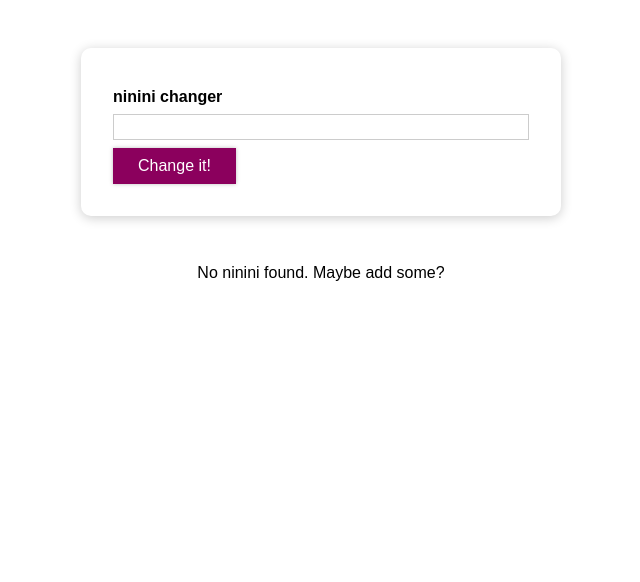
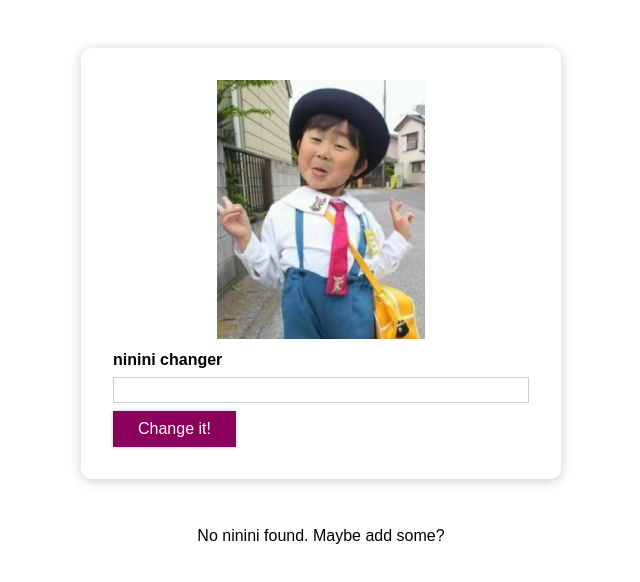
Before and after one commit to cesarplata/reactprjs, a React (Create React App) app: page / in a window 1280 px wide. Shown: the top 582 px of the page, without its empty margins (319-959 px from the left). Built offline with nearby package versions, Linux system fonts and the light colour scheme.

Commit message:
image added

```diff
--- a/src/App.css
+++ b/src/App.css
@@ -12,3 +12,11 @@
   box-shadow: 0 2px 12px rgba(0, 0, 0, 0.2);
   border-radius: 10px;
 }
+
+#goal-form .imageDiv{
+  text-align: center;
+}
+
+.main-image {
+  width: 50%;
+}
--- a/src/App.js
+++ b/src/App.js
@@ -3,6 +3,8 @@ import React, { useState } from 'react';
 import CourseGoalList from './components/CourseGoals/CourseGoalList/CourseGoalList';
 import CourseInput from './components/CourseGoals/CourseInput/CourseInput';
 import './App.css';
+
+import nininiImage from "./assets/ninini.png";
 
 const App = () => {
   const [courseGoals, setCourseGoals] = useState([
@@ -36,6 +38,9 @@ const App = () => {
   return (
     <div>
       <section id="goal-form">
+        <div className='imageDiv'>
+          <img className="main-image" src={nininiImage}/>
+        </div>
         <CourseInput onAddGoal={addGoalHandler} />
       </section>
       <section id="goals">
```
Also changed, not shown: src/assets/ninini.png (added).
